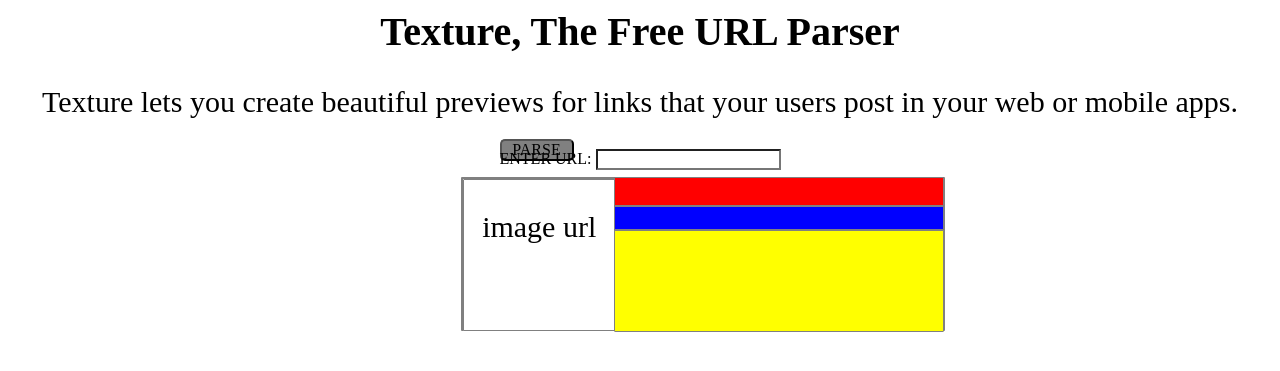
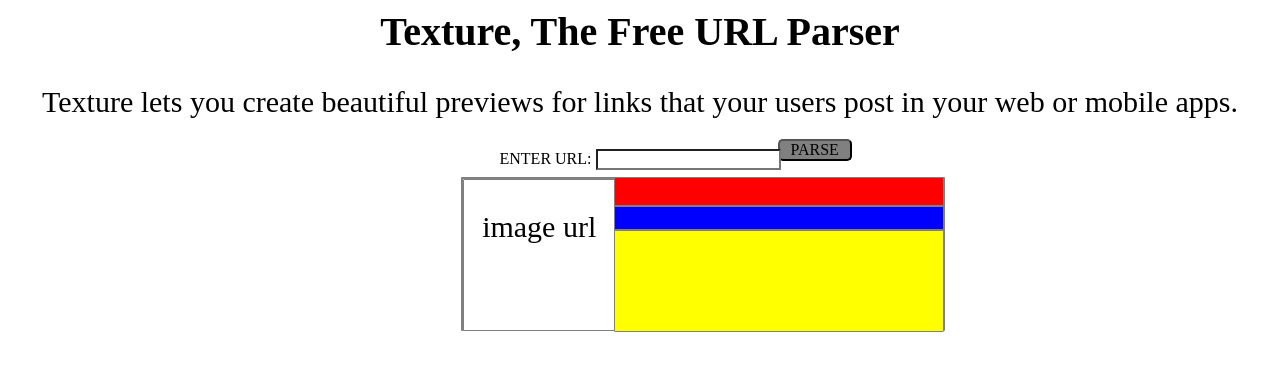
Before and after one commit to athyuttamre/texture, a PHP site: page / in a window 1280 px wide. Shown: the top 371 px of the page. Run offline with PHP 8.4, Linux system fonts and the light colour scheme; some libraries are stand-ins or nearby versions.

Commit message:
changed button location

```diff
--- a/css/main.css
+++ b/css/main.css
@@ -83,11 +83,10 @@
 	height: auto;
 	width: 70px;
 	text-align: center;
-<<<<<<< HEAD
+
 	margin-left: 99%;
 	margin-top: -17.5%;
-=======
-	margin-left: 25%;
 
->>>>>>> 6926d57fc5d07b7c9660bec71f5b73fca03a6989
+
+
 }
```
